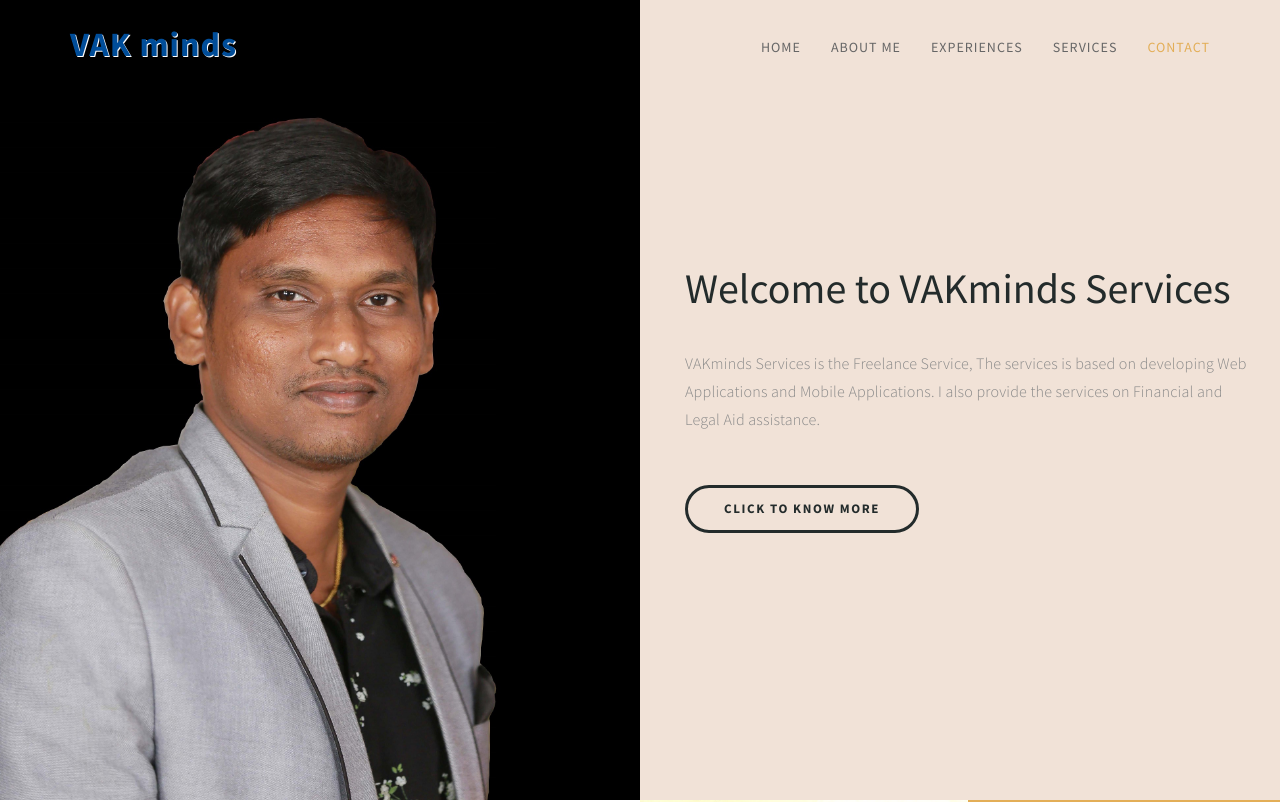
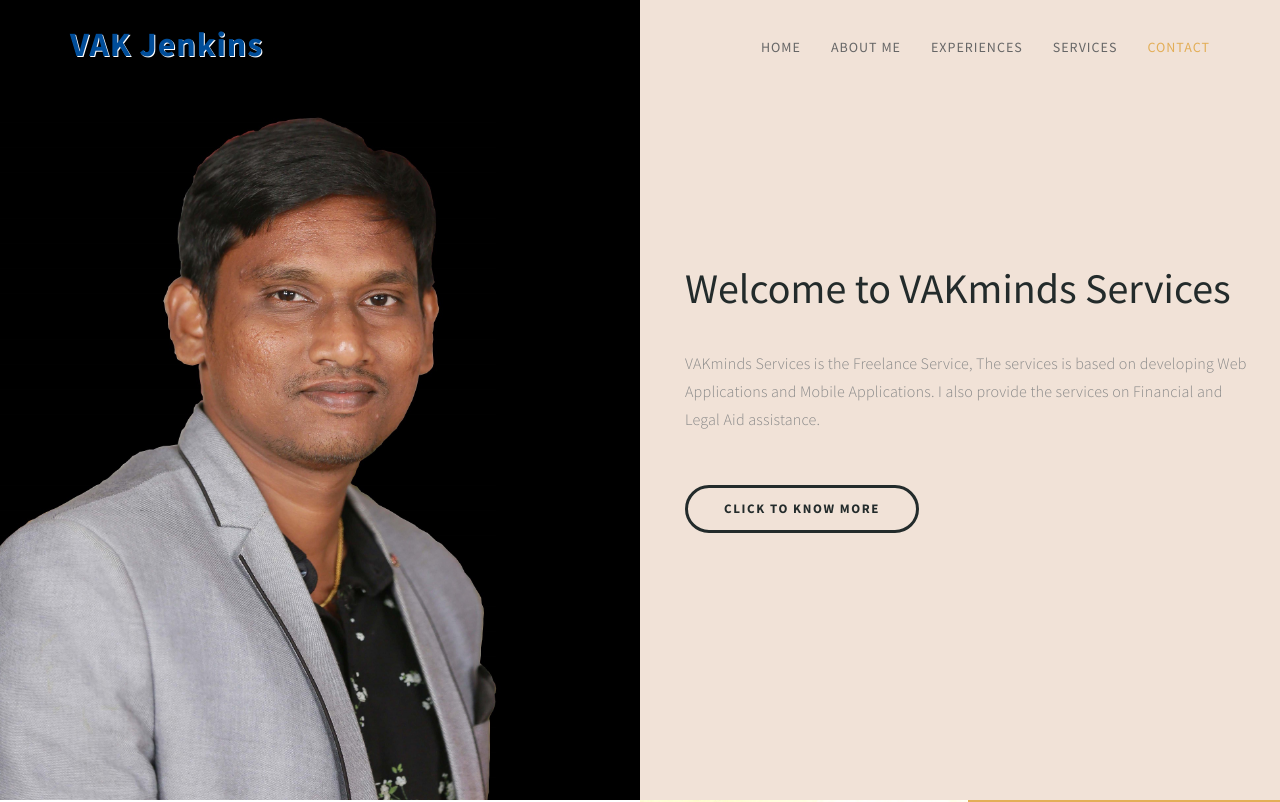
Before and after one commit to venkatkak/vakminds, a plain HTML site: page index.html in a window 1280 px wide. Shown: the top 802 px of the page. Drawn offline with Linux system fonts and the light colour scheme.

Commit message:
Updated 15thOct

```diff
--- a/index.html
+++ b/index.html
@@ -46,7 +46,7 @@ http://www.templatemo.com/tm-498-stimulus
                     <span class="icon icon-bar"></span>
                     <span class="icon icon-bar"></span>
                </button>
-               <a href="#" class="navbar-brand">VAK minds</a>
+               <a href="#" class="navbar-brand">VAK Jenkins</a>
           </div>
 
           <div class="collapse navbar-collapse">
```
